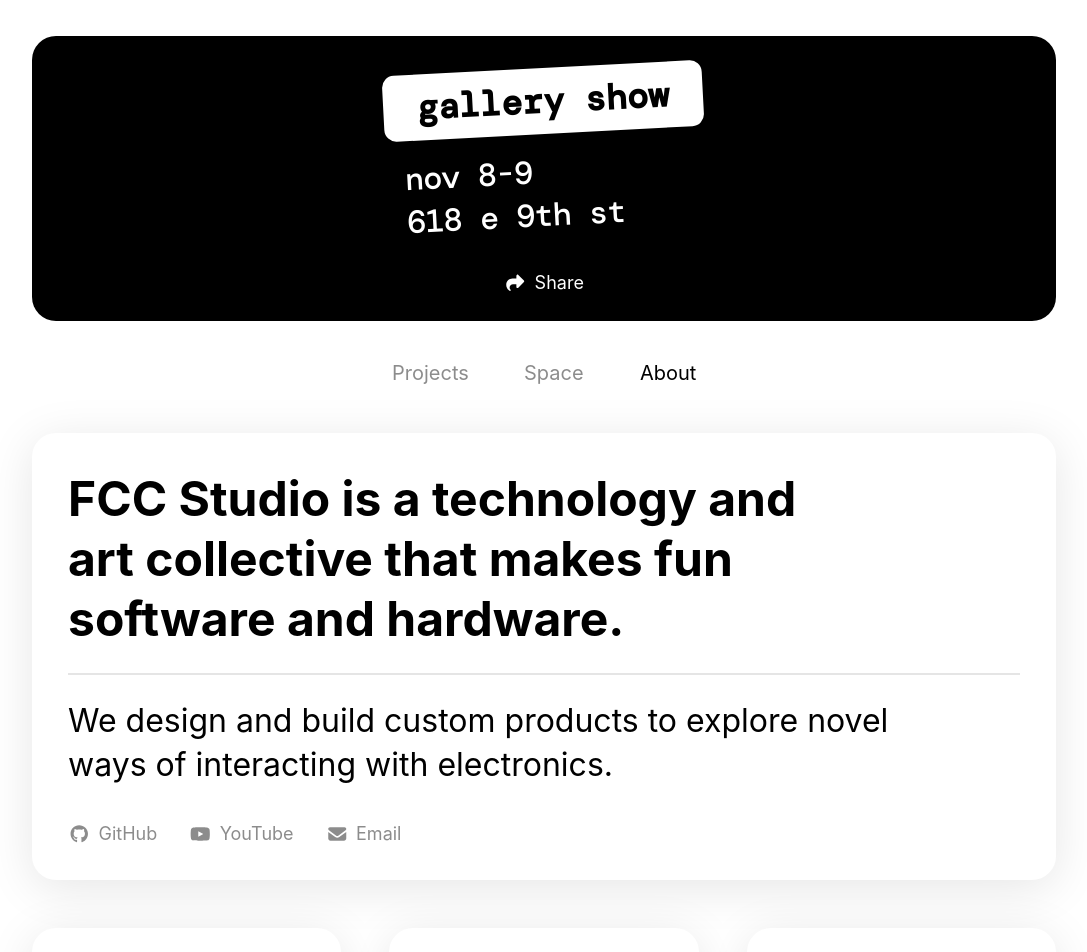
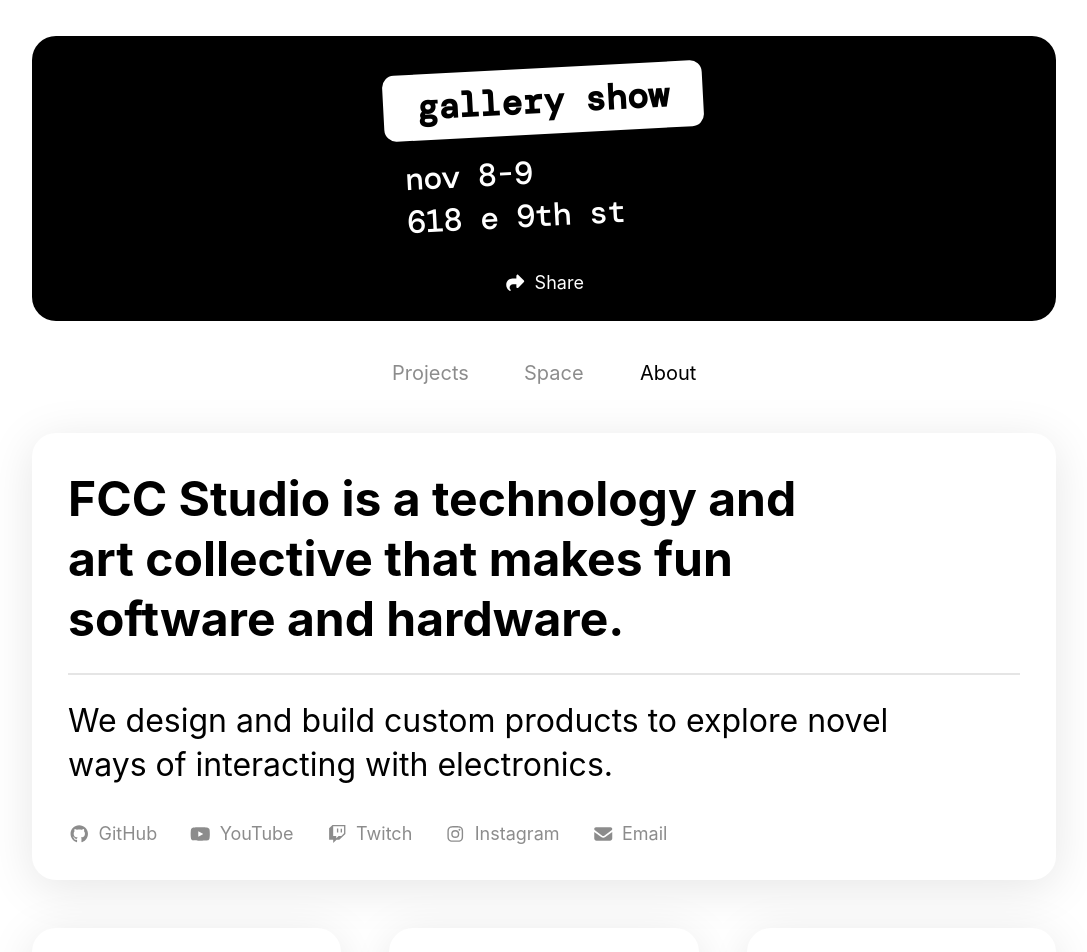
Before and after one commit to fcc-lol/portfolio-react, a React (Create React App) app: page /about in a window 1280 px wide. Shown: the top 952 px of the page, without its empty margins (96-1183 px from the left). Built offline with nearby package versions, Linux system fonts and the light colour scheme; a web font is replaced by a local one.

Commit message:
Adding more social links

```diff
--- a/src/pages/About.js
+++ b/src/pages/About.js
@@ -2,7 +2,12 @@ import React, { useState, useEffect } from "react";
 import styled from "styled-components";
 import { useOutletContext, useNavigate } from "react-router-dom";
 import { FontAwesomeIcon } from "@fortawesome/react-fontawesome";
-import { faGithub, faYoutube } from "@fortawesome/free-brands-svg-icons";
+import {
+  faGithub,
+  faYoutube,
+  faTwitch,
+  faInstagram
+} from "@fortawesome/free-brands-svg-icons";
 import { faEnvelope, faLink, faUser } from "@fortawesome/free-solid-svg-icons";
 import Card from "../components/Card";
 import { VStack } from "../components/Layout";
@@ -213,6 +218,24 @@ function AboutPage() {
                 <FontAwesomeIcon icon={faYoutube} />
                 YouTube
               </Link>
+              <Link
+                href="https://twitch.tv/fcclol"
+                target="_blank"
+                rel="noopener noreferrer"
+                noUnderline
+              >
+                <FontAwesomeIcon icon={faTwitch} />
+                Twitch
+              </Link>
+              <Link
+                href="https://www.instagram.com/fcclol/"
+                target="_blank"
+                rel="noopener noreferrer"
+                noUnderline
+              >
+                <FontAwesomeIcon icon={faInstagram} />
+                Instagram
+              </Link>
               <Link href="mailto:studio@fcc.lol" noUnderline>
                 <FontAwesomeIcon icon={faEnvelope} />
                 Email
```
